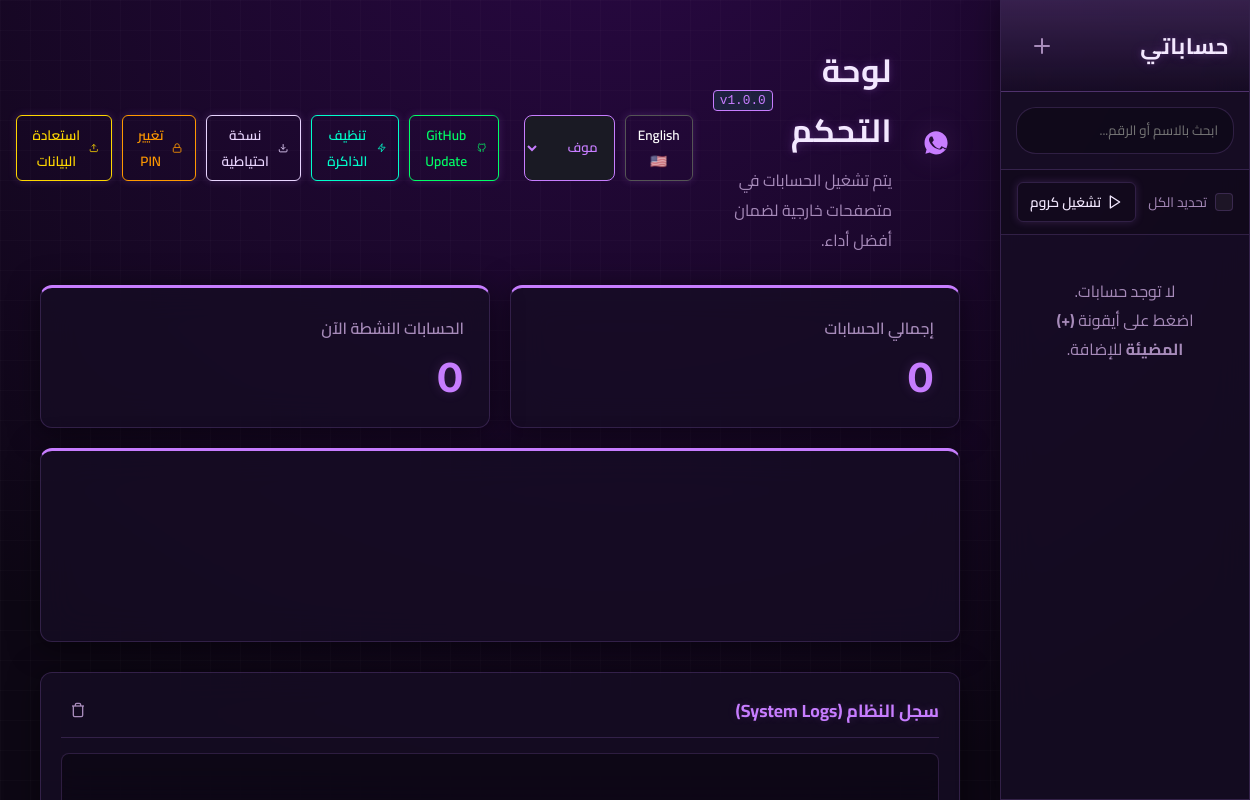
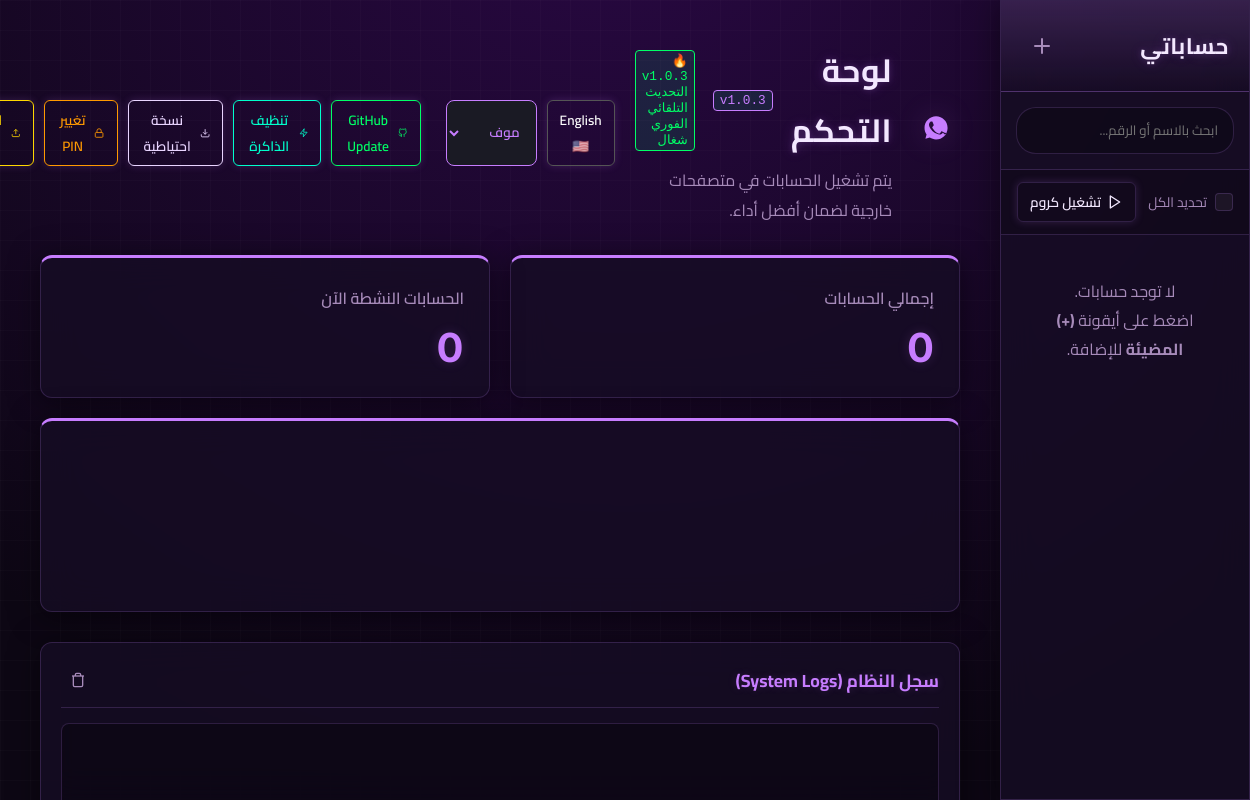
Before and after one commit to omarmans254-ship-it/WhatsApp-Pro-Manager, an Electron app: page index.html in a window 1250 px wide. Drawn offline with nearby package versions, Linux system fonts and the light colour scheme; no server answers.

Commit message:
Release v1.0.3 - Instant Auto-Update Live Verification Test

```diff
--- a/index.html
+++ b/index.html
@@ -84,7 +84,8 @@
           <div>
             <div style="display: flex; align-items: center; gap: 10px;">
               <h1 class="neon-text" data-i18n="dashboard_title">لوحة التحكم (Dashboard)</h1>
-              <span id="app-version-badge" class="uptime-badge" style="font-size: 0.8rem; border-color: var(--neon-cyan); color: var(--neon-cyan);">v1.0.0</span>
+              <span id="app-version-badge" class="uptime-badge" style="font-size: 0.8rem; border-color: var(--neon-cyan); color: var(--neon-cyan);">v1.0.3</span>
+              <span class="uptime-badge" style="font-size: 0.8rem; border-color: #00ff66; color: #00ff66;">🔥 v1.0.3 التحديث التلقائي الفوري شغال</span>
             </div>
             <p style="color: var(--text-muted); margin-top: 5px;" data-i18n="dashboard_subtitle">يتم الآن تشغيل الحسابات في متصفحات خارجية لضمان أفضل أداء.</p>
           </div>
--- a/package.json
+++ b/package.json
@@ -1,6 +1,6 @@
 {
   "name": "whatsapp-multi-account",
-  "version": "1.0.2",
+  "version": "1.0.3",
   "author": "Antigravity",
   "description": "Multi-account WhatsApp Web Client",
   "main": "main.js",
```
